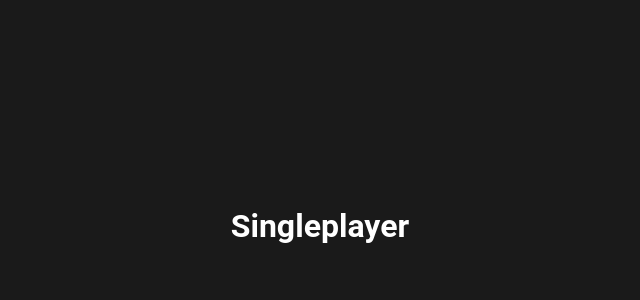
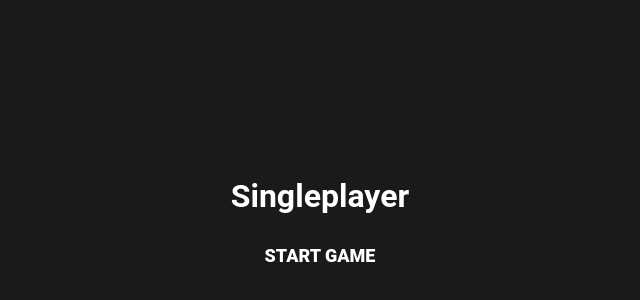
Before and after one commit to OneAutumnLeaf4700/Chess-Webapp, a plain HTML site: page client/menu/singleplayer/singleplayer.html in a window 1280 px wide. Shown: the part 174-474 px from the top of the page, without its empty margins (320-960 px from the left). Drawn offline with Linux system fonts and the light colour scheme.

Commit message:
Added start game button. no functionality yet

```diff
--- a/client/menu/singleplayer/singleplayer.html
+++ b/client/menu/singleplayer/singleplayer.html
@@ -12,6 +12,7 @@
 <body>
     <div class="menu-container">
         <h1>Singleplayer</h1>
+        <button id="start-game-btn" class="menu-btn">Start Game</button>
     </div>
 
     <script src="/menu/singleplayer/singleplayer.js"></script> <!-- Link to external JS file -->
```
